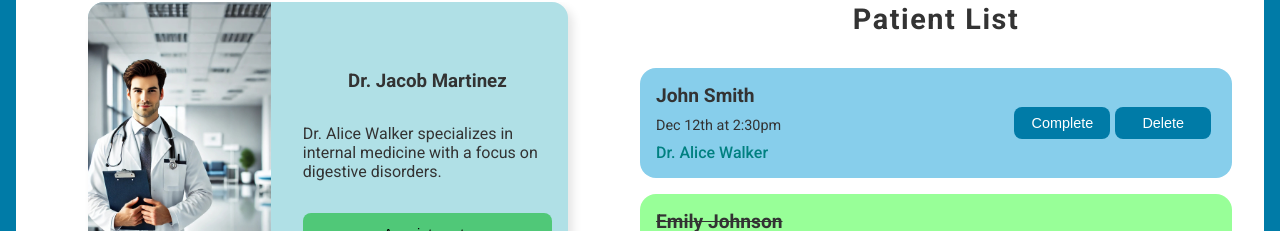
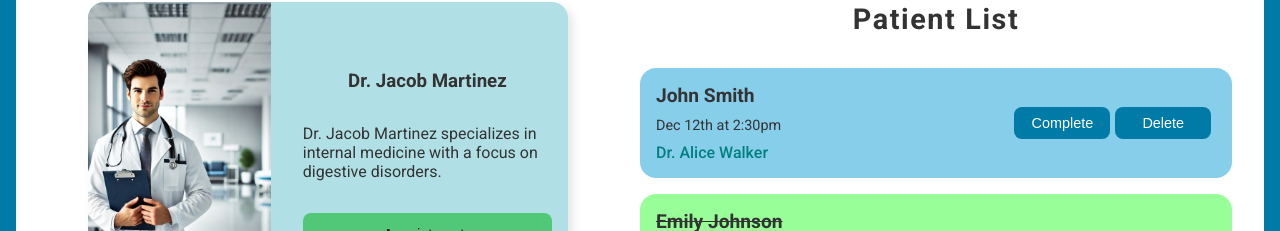
Before and after one commit to ucangun/Hospital_Appointment-_App, a React (Create React App) app: page / in a window 1280 px wide. Shown: the part 270-501 px from the top of the page. Built offline with nearby package versions, Linux system fonts and the light colour scheme.

Commit message:
"Updated doctor descriptions in DataDoctors array to match corresponding doctor names."

```diff
--- a/src/helper/doctor.js
+++ b/src/helper/doctor.js
@@ -11,7 +11,7 @@ const DataDoctors = [
     image: `${image1}`,
     doctor: "Dr. Jacob Martinez",
     description:
-      "Dr. Alice Walker specializes in internal medicine with a focus on digestive disorders.",
+      "Dr. Jacob Martinez specializes in internal medicine with a focus on digestive disorders.",
   },
   {
     id: 2,
@@ -32,7 +32,7 @@ const DataDoctors = [
     image: `${image4}`,
     doctor: "Dr. Olivia Davis",
     description:
-      "Dr. James Black specializes in orthopedic surgery and sports medicine.",
+      "Dr. Olivia Davis specializes in orthopedic surgery and sports medicine.",
   },
   {
     id: 5,
@@ -40,14 +40,14 @@ const DataDoctors = [
     doctor: "Dr. James Black",
 
     description:
-      "Dr. Olivia Davis is a neurologist known for his research in neurological disorders.",
+      "Dr. Dr. James Black is a neurologist known for his research in neurological disorders.",
   },
   {
     id: 6,
     image: `${image6}`,
     doctor: "Dr. Alice Walker",
     description:
-      "Dr. Jacob Martinez specializes in dermatology and skincare treatments.",
+      "Dr. Alice Walker specializes in dermatology and skincare treatments.",
   },
 ];
 
```
